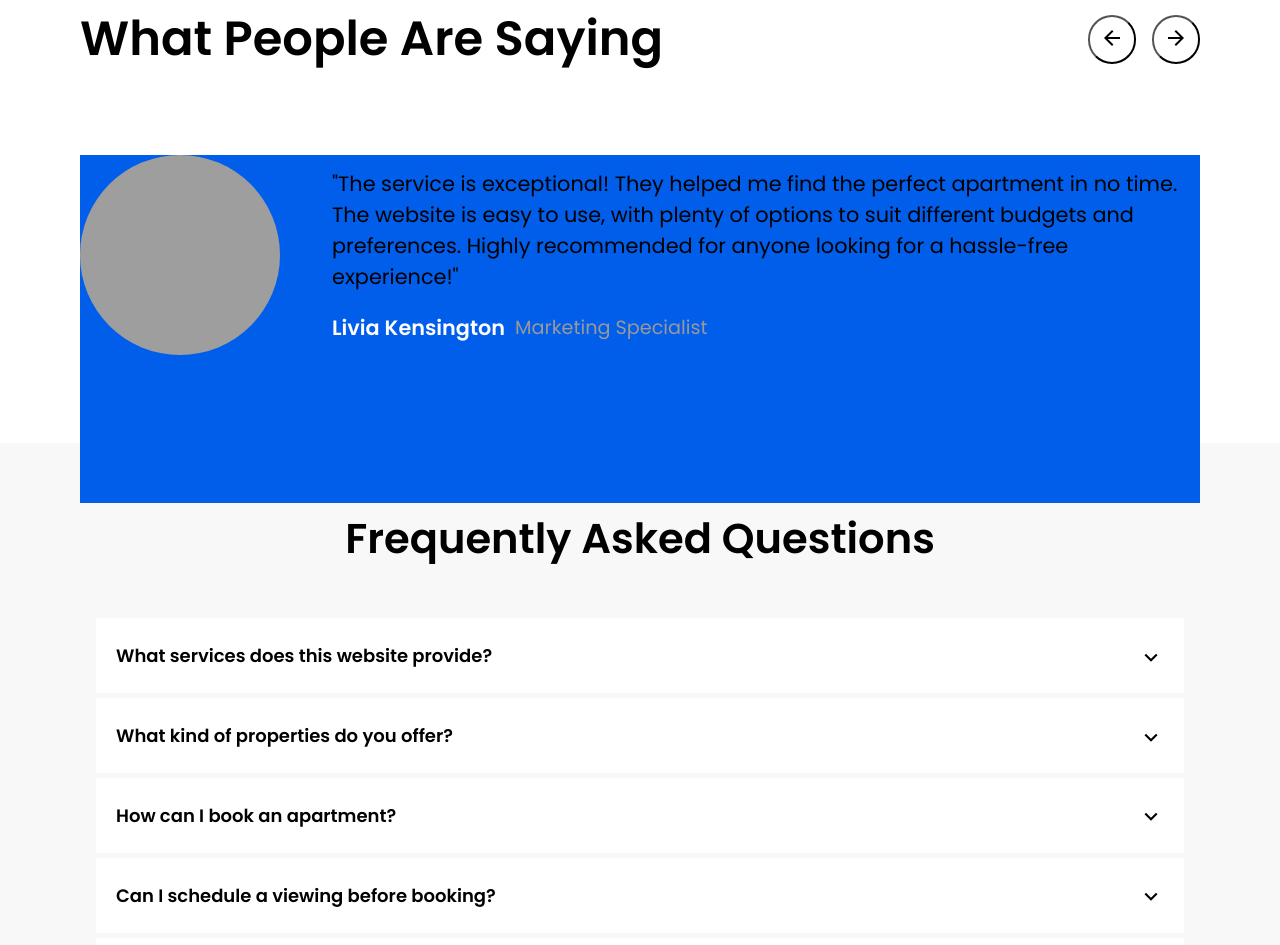
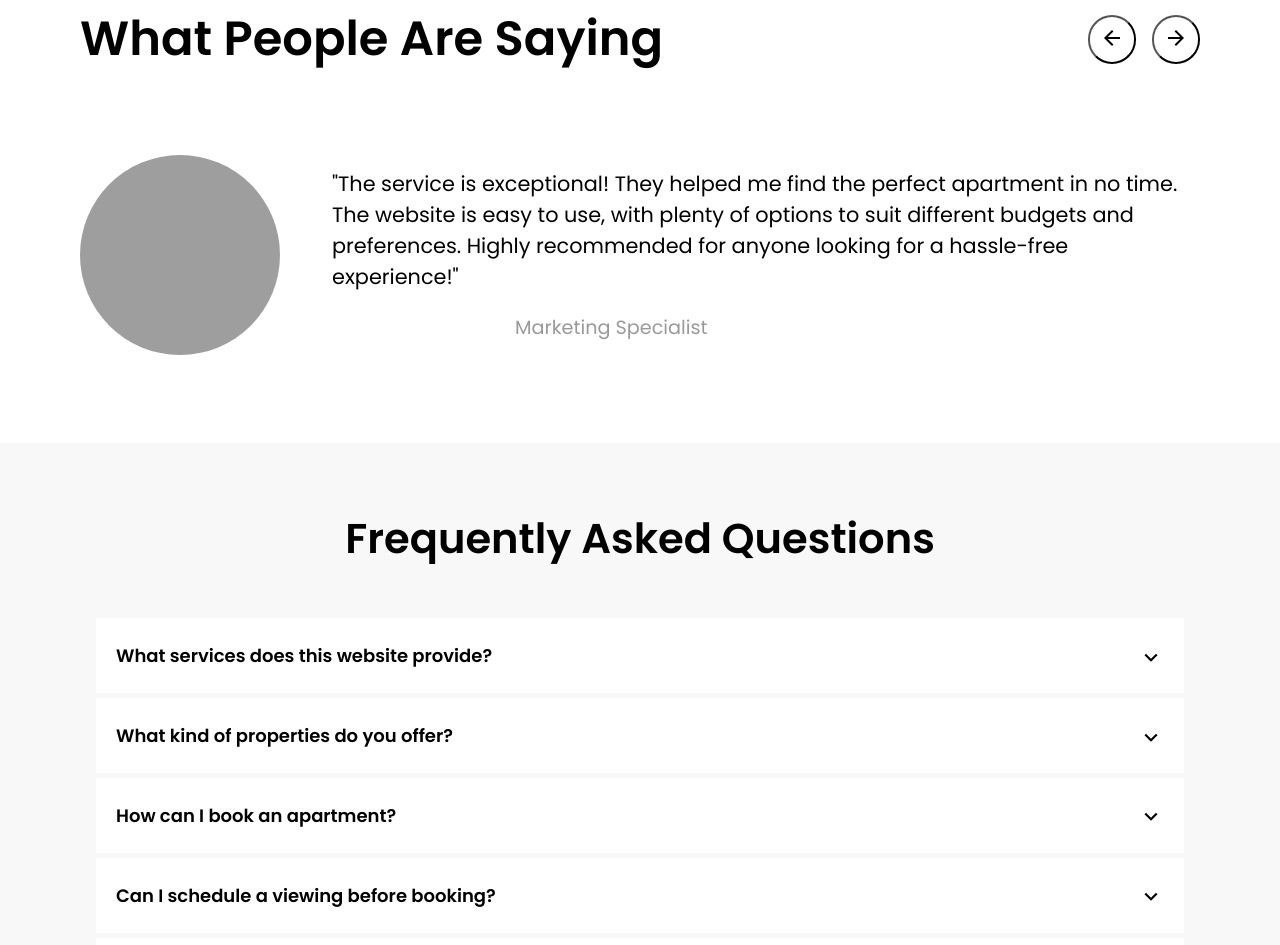
Before and after one commit to Clawwo/ApartWeb, a plain HTML site: page index.html in a window 1280 px wide. Shown: the part 3789-4734 px from the top of the page. Drawn offline with Linux system fonts and the light colour scheme; grey boxes are pictures that could not be loaded.

Commit message:
update readme

```diff
--- a/style.css
+++ b/style.css
@@ -745,6 +745,5 @@ footer {
 }
 
 .active {
-  background-color: #005eeb;
   color: #ffffff;
 }
```
Also changed, not shown: index.html (line endings or trailing spaces), 1 other file.
